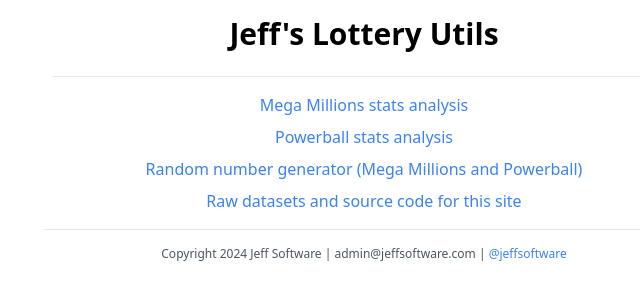
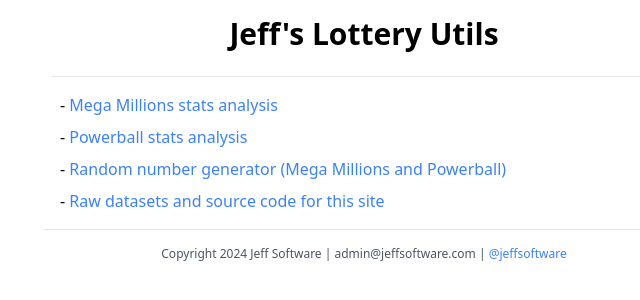
Before and after one commit to jbaranski/jeffs-lottery-utils, an Angular app in the folder client/: page / in a window 1280 px wide. Shown: the top 300 px of the page, without its empty margins (276-916 px from the left). Built offline with nearby package versions, Linux system fonts and the light colour scheme.

Commit message:
minor client changes

```diff
--- a/client/src/app/landing-page/landing-page.component.html
+++ b/client/src/app/landing-page/landing-page.component.html
@@ -1,22 +1,22 @@
 <router-outlet />
 <div class="p-2">
   <hr class="mt-2" />
-  <p class="mt-4 text-center">
+  <p class="ml-2 mt-4">-
     <a class="text-blue-500" routerLink="/megamillions-stats" routerLinkActive="true" target="_blank"
       >Mega Millions stats analysis</a
     >
   </p>
-  <p class="mt-2 mb-2 text-center">
+  <p class="mt-2 mb-2 ml-2">-
     <a class="text-blue-500" routerLink="/powerball-stats" routerLinkActive="true" target="_blank"
       >Powerball stats analysis</a
     >
   </p>
-  <p class="mt-2 text-center">
+  <p class="mt-2 ml-2">-
     <a class="text-blue-500" routerLink="/rng" routerLinkActive="true" target="_blank"
       >Random number generator (Mega Millions and Powerball)</a
     >
   </p>
-  <p class="mt-2 text-center">
+  <p class="mt-2 ml-2">-
     <a class="text-blue-500" href="https://github.com/jbaranski/jeffs-lottery-utils" target="_blank"
       >Raw datasets and source code for this site</a
     >
--- a/client/src/app/rng/rng.component.html
+++ b/client/src/app/rng/rng.component.html
@@ -1,12 +1,12 @@
 <div class="p-2">
   <h3 class="text-2xl mb-4 text-center">Random number generator</h3>
   <hr />
-  <h3 class="text-xl mt-4 mb-4 text-center">Mega Millions</h3>
+  <h3 class="text-xl mt-4 text-center">Mega Millions</h3>
   <div class="text-center overflow-x-auto">
     <table class="w-full mt-4 border-double border-4">
       <thead>
         <tr class="border-double border-4">
-          <th class="border-double border-4 px-0 py-0">Number</th>
+          <th class="border-double border-4 px-0 py-0">Numbers</th>
           <th class="border-double border-4 px-0 py-0">Even,Odd</th>
           <th class="border-double border-4 px-0 py-0">Low,High</th>
           <th class="border-double border-4 px-0 py-0">Consecutive</th>
@@ -31,12 +31,12 @@
       </tbody>
     </table>
   </div>
-  <h3 class="text-xl mt-4 mb-4 text-center">Powerball</h3>
+  <h3 class="text-xl mt-4 text-center">Powerball</h3>
   <div class="text-center overflow-x-auto">
     <table class="w-full mt-4 border-double border-4">
       <thead>
         <tr class="border-double border-4">
-          <th class="border-double border-4 px-0 py-0">Number</th>
+          <th class="border-double border-4 px-0 py-0">Numbers</th>
           <th class="border-double border-4 px-0 py-0">Even,Odd</th>
           <th class="border-double border-4 px-0 py-0">Low,High</th>
           <th class="border-double border-4 px-0 py-0">Consecutive</th>
```
Also changed, not shown: client/src/app/app.component.html (+0 -155 lines).
